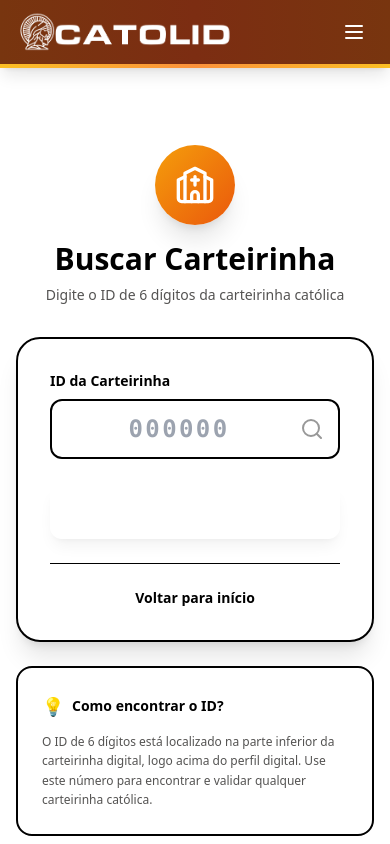
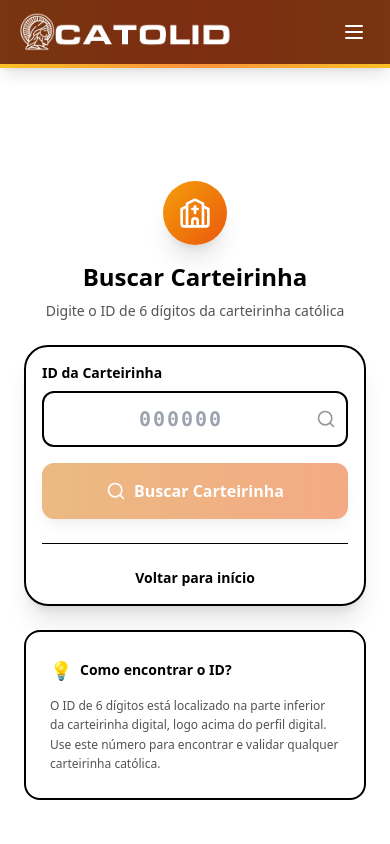
Before and after one commit to guthierres/meu-perfil-catolico, a React (Vite) app: page /search in a window 390 px wide. Shown: the top 844 px of the page. Built offline with nearby package versions, Linux system fonts and the light colour scheme.

Commit message:
Add files via upload

```diff
--- a/src/components/ProfileDisplay.tsx
+++ b/src/components/ProfileDisplay.tsx
@@ -387,7 +387,7 @@ export function ProfileDisplay({ onEdit }: ProfileDisplayProps) {
                     <div className="p-2 rounded-xl bg-gradient-to-br from-secondary/20 to-secondary/10">
                       <Music className="w-6 h-6" style={{ color: profile.secondary_color }} />
                     </div>
-                    <h3 className="text-xl font-bold text-foreground">Músicas</h3>
+                    <h3 className="text-xl font-bold text-foreground">Músicas Favoritas</h3>
                   </div>
                   <div className="space-y-6">
                     {profile.music_embeds.map((embed, index) => (
--- a/src/components/ProfileEditor.tsx
+++ b/src/components/ProfileEditor.tsx
@@ -64,6 +64,14 @@ export function ProfileEditor({ onSave, onCancel }: ProfileEditorProps) {
     if (data) {
       setProfile(data);
       setSlugAvailable(true);
+    } else {
+      const googlePhotoUrl = user.user_metadata?.avatar_url || user.user_metadata?.picture;
+      if (googlePhotoUrl) {
+        setProfile(prev => ({
+          ...prev,
+          profile_image_url: googlePhotoUrl
+        }));
+      }
     }
   };
 
--- a/src/components/PublicProfile.tsx
+++ b/src/components/PublicProfile.tsx
@@ -380,7 +380,7 @@ export function PublicProfile({ slug }: PublicProfileProps) {
                     <div className="p-2 rounded-xl" style={{ backgroundColor: `${profile.secondary_color}20` }}>
                       <Music className="w-6 h-6" style={{ color: profile.secondary_color }} />
                     </div>
-                    <h3 className="text-xl font-bold text-gray-800">Músicas</h3>
+                    <h3 className="text-xl font-bold text-gray-800">Músicas Favoritas</h3>
                   </div>
                   <div className="space-y-6">
                     {profile.music_embeds.map((embed, index) => (
--- a/src/pages/LoginPage.tsx
+++ b/src/pages/LoginPage.tsx
@@ -1,4 +1,4 @@
-import { useState } from 'react';
+import { useState, useEffect } from 'react';
 import { useNavigate } from 'react-router-dom';
 import { useAuth } from '../contexts/AuthContext';
 import { Mail, Lock, Loader2, ArrowLeft } from 'lucide-react';
@@ -11,7 +11,13 @@ export function LoginPage() {
   const [password, setPassword] = useState('');
   const [error, setError] = useState('');
   const [loading, setLoading] = useState(false);
-  const { signIn, signInWithGoogle } = useAuth();
+  const { signIn, signInWithGoogle, user } = useAuth();
+
+  useEffect(() => {
+    if (user) {
+      navigate('/perfil');
+    }
+  }, [user, navigate]);
 
   const handleSubmit = async (e: React.FormEvent) => {
     e.preventDefault();
--- a/src/pages/SearchCard.tsx
+++ b/src/pages/SearchCard.tsx
@@ -68,25 +68,25 @@ export default function SearchCard() {
           background: 'linear-gradient(135deg, hsl(var(--sacred-gold) / 0.08) 0%, hsl(var(--sacred-amber) / 0.12) 50%, hsl(var(--sacred-gold) / 0.08) 100%)',
         }}
       >
-      <div className="w-full max-w-md">
-        <div className="text-center mb-8">
-          <div className="inline-flex items-center justify-center w-20 h-20 rounded-full bg-gradient-to-br from-amber-500 to-orange-600 shadow-xl mb-4">
-            <Church className="w-10 h-10 text-white" strokeWidth={2} />
+      <div className="w-full max-w-md px-2 sm:px-0">
+        <div className="text-center mb-6 sm:mb-8">
+          <div className="inline-flex items-center justify-center w-16 h-16 sm:w-20 sm:h-20 rounded-full bg-gradient-to-br from-amber-500 to-orange-600 shadow-xl mb-4">
+            <Church className="w-8 h-8 sm:w-10 sm:h-10 text-white" strokeWidth={2} />
           </div>
-          <h1 className="text-3xl font-bold mb-2" style={{ color: 'hsl(var(--sacred-brown))' }}>
+          <h1 className="text-2xl sm:text-3xl font-bold mb-2 px-4" style={{ color: 'hsl(var(--sacred-brown))' }}>
             Buscar Carteirinha
           </h1>
-          <p className="text-sm" style={{ color: 'hsl(var(--foreground) / 0.7)' }}>
+          <p className="text-sm px-4" style={{ color: 'hsl(var(--foreground) / 0.7)' }}>
             Digite o ID de 6 dígitos da carteirinha católica
           </p>
         </div>
 
-        <div className="rounded-3xl p-8 border-2 shadow-xl bg-white"
+        <div className="rounded-3xl p-4 sm:p-6 md:p-8 border-2 shadow-xl bg-white"
           style={{
             borderColor: 'hsl(var(--sacred-gold) / 0.3)'
           }}
         >
-          <form onSubmit={handleSearch} className="space-y-6">
+          <form onSubmit={handleSearch} className="space-y-4 sm:space-y-6">
             <div>
               <label htmlFor="cardId" className="block text-sm font-semibold mb-2"
                 style={{ color: 'hsl(var(--sacred-brown))' }}
@@ -105,14 +105,14 @@ export default function SearchCard() {
                   }}
                   placeholder="000000"
                   maxLength={6}
-                  className="w-full px-4 py-3 pr-12 text-2xl font-mono font-bold text-center rounded-xl border-2 focus:outline-none focus:ring-2 focus:ring-amber-500 tracking-widest"
+                  className="w-full px-3 sm:px-4 py-3 pr-10 sm:pr-12 text-xl sm:text-2xl font-mono font-bold text-center rounded-xl border-2 focus:outline-none focus:ring-2 focus:ring-amber-500 tracking-widest"
                   style={{
                     borderColor: error ? '#ef4444' : 'hsl(var(--sacred-gold) / 0.3)',
                     color: 'hsl(var(--sacred-brown))'
                   }}
                   disabled={loading}
                 />
-                <Search className="absolute right-4 top-1/2 -translate-y-1/2 w-6 h-6 opacity-40"
+                <Search className="absolute right-3 sm:right-4 top-1/2 -translate-y-1/2 w-5 h-5 sm:w-6 sm:h-6 opacity-40"
                   style={{ color: 'hsl(var(--sacred-brown))' }}
                 />
               </div>
@@ -127,10 +127,7 @@ export default function SearchCard() {
             <button
               type="submit"
               disabled={loading || cardId.length !== 6}
-              className="w-full flex items-center justify-center gap-2 px-6 py-4 rounded-xl shadow-lg hover:shadow-xl transition-all text-base font-bold text-white disabled:opacity-50 disabled:cursor-not-allowed hover:scale-105 transform duration-200 active:scale-95"
-              style={{
-                background: 'linear-gradient(135deg, hsl(var(--sacred-gold)) 0%, hsl(var(--sacred-amber)) 100%)'
-              }}
+              className="w-full flex items-center justify-center gap-2 px-6 py-4 rounded-xl shadow-lg hover:shadow-xl transition-all text-base font-bold text-white disabled:opacity-50 disabled:cursor-not-allowed hover:scale-105 transform duration-200 active:scale-95 bg-gradient-to-r from-amber-600 to-orange-600 hover:from-amber-700 hover:to-orange-700"
             >
               {loading ? (
                 <>
--- a/src/pages/SignUpPage.tsx
+++ b/src/pages/SignUpPage.tsx
@@ -1,4 +1,4 @@
-import { useState } from 'react';
+import { useState, useEffect } from 'react';
 import { useNavigate } from 'react-router-dom';
 import { useAuth } from '../contexts/AuthContext';
 import { Mail, Lock, Loader2, ArrowLeft, CheckCircle } from 'lucide-react';
@@ -12,7 +12,13 @@ export function SignUpPage() {
   const [error, setError] = useState('');
   const [loading, setLoading] = useState(false);
   const [showEmailVerification, setShowEmailVerification] = useState(false);
-  const { signUp, signInWithGoogle } = useAuth();
+  const { signUp, signInWithGoogle, user } = useAuth();
+
+  useEffect(() => {
+    if (user) {
+      navigate('/perfil');
+    }
+  }, [user, navigate]);
 
   const handleSubmit = async (e: React.FormEvent) => {
     e.preventDefault();
```
